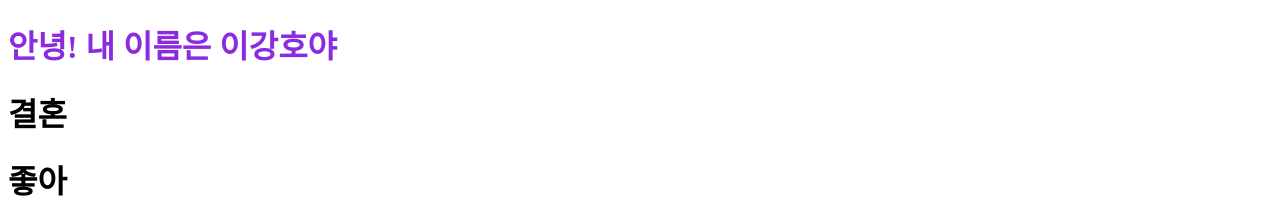
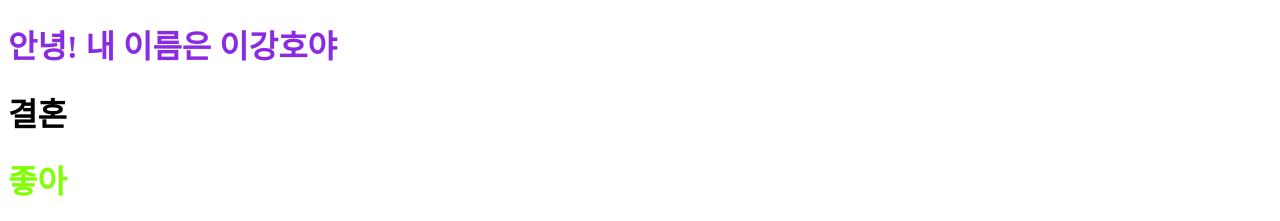
Before and after one commit to Hohodad/AI_501_4, a plain HTML site: page starthtml.html in a window 1280 px wide. Shown: the top 221 px of the page. Drawn offline with Linux system fonts and the light colour scheme.

Commit message:
승락메시지를 넣음

```diff
--- a/starthtml.html
+++ b/starthtml.html
@@ -11,7 +11,7 @@
 <body>
     <h1 style="color: blueviolet;">안녕! 내 이름은 이강호야 </h1>
     <h1>결혼 </h1>
-    <h1>좋아</h1>
+    <h1 style="color: chartreuse;">좋아</h1>
 
     <p>Lorem ipsum dolor sit amet consectetur, adipisicing elit. Ducimus quos quae hic consectetur corrupti recusandae,
         quas esse reiciendis eius voluptatem veniam dolorum omnis praesentium. Nihil blanditiis laboriosam odit quidem
```
